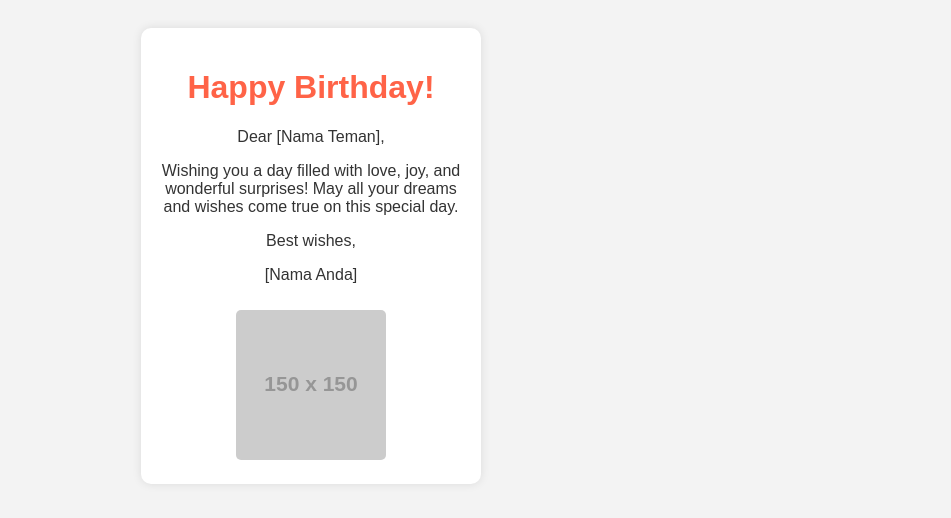
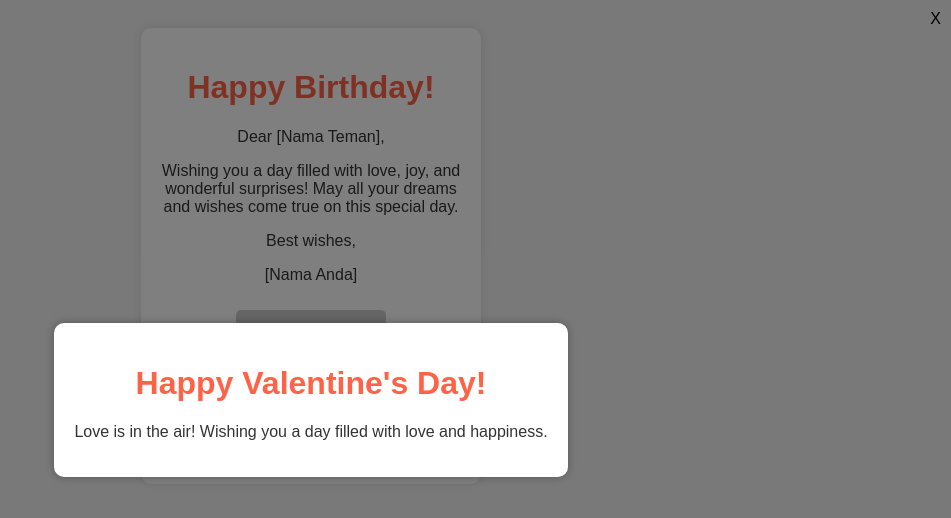
Before and after one commit to syefan93/syefan93.github.io, a plain HTML site: page index.html in a window 1280 px wide. Shown: the whole page, without its empty margins (329-1280 px from the left). Drawn offline with Linux system fonts and the light colour scheme; placeholder pictures from the web are drawn by us.

Commit message:
index.html

```diff
--- a/index.html
+++ b/index.html
@@ -1,5 +1,55 @@
 <!DOCTYPE html>
 <html lang="en">
+    <head>
+    <meta charset="UTF-8">
+    <meta name="viewport" content="width=device-width, initial-scale=1.0">
+    <title>Happy Valentine's Day!</title>
+    <style>
+        body {
+            font-family: Arial, sans-serif;
+            text-align: center;
+        }
+        .popup-container {
+            position: fixed;
+            top: 0;
+            left: 0;
+            width: 100%;
+            height: 100%;
+            background-color: rgba(0, 0, 0, 0.5);
+            display: flex;
+            justify-content: center;
+            align-items: center;
+        }
+        .popup-content {
+            background-color: white;
+            padding: 20px;
+            border-radius: 10px;
+            box-shadow: 0 0 10px rgba(0, 0, 0, 0.3);
+        }
+        .close-btn {
+            position: absolute;
+            top: 10px;
+            right: 10px;
+            cursor: pointer;
+        }
+    </style>
+</head>
+<body>
+    <div class="popup-container" id="popupContainer">
+        <div class="popup-content">
+            <span class="close-btn" onclick="closePopup()">X</span>
+            <h1>Happy Valentine's Day!</h1>
+            <p>Love is in the air! Wishing you a day filled with love and happiness.</p>
+        </div>
+    </div>
+
+    <script>
+        function closePopup() {
+            var popup = document.getElementById('popupContainer');
+            popup.style.display = 'none';
+        }
+    </script>
+</body>
 <head>
     <meta charset="UTF-8">
     <meta name="viewport" content="width=device-width, initial-scale=1.0">
```
